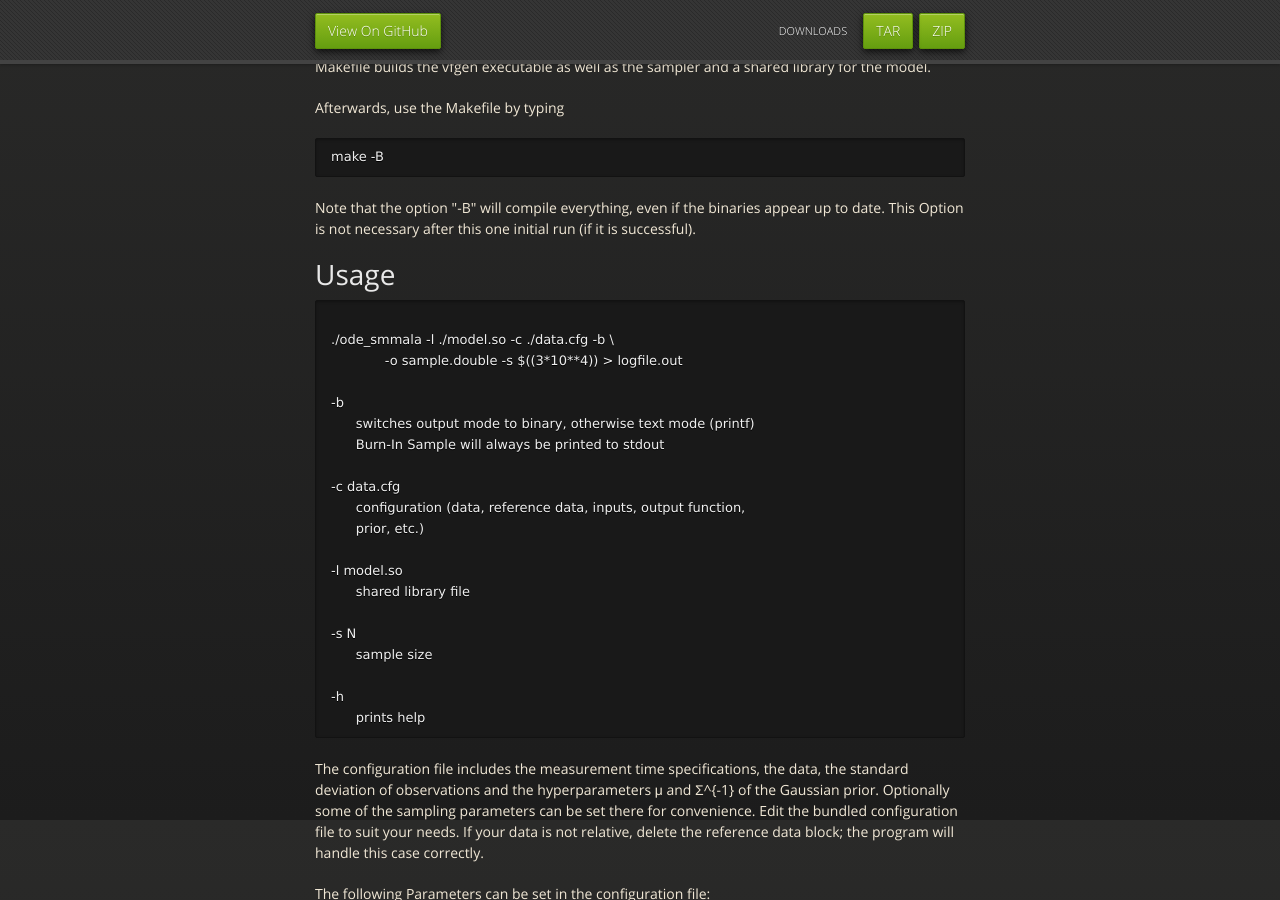
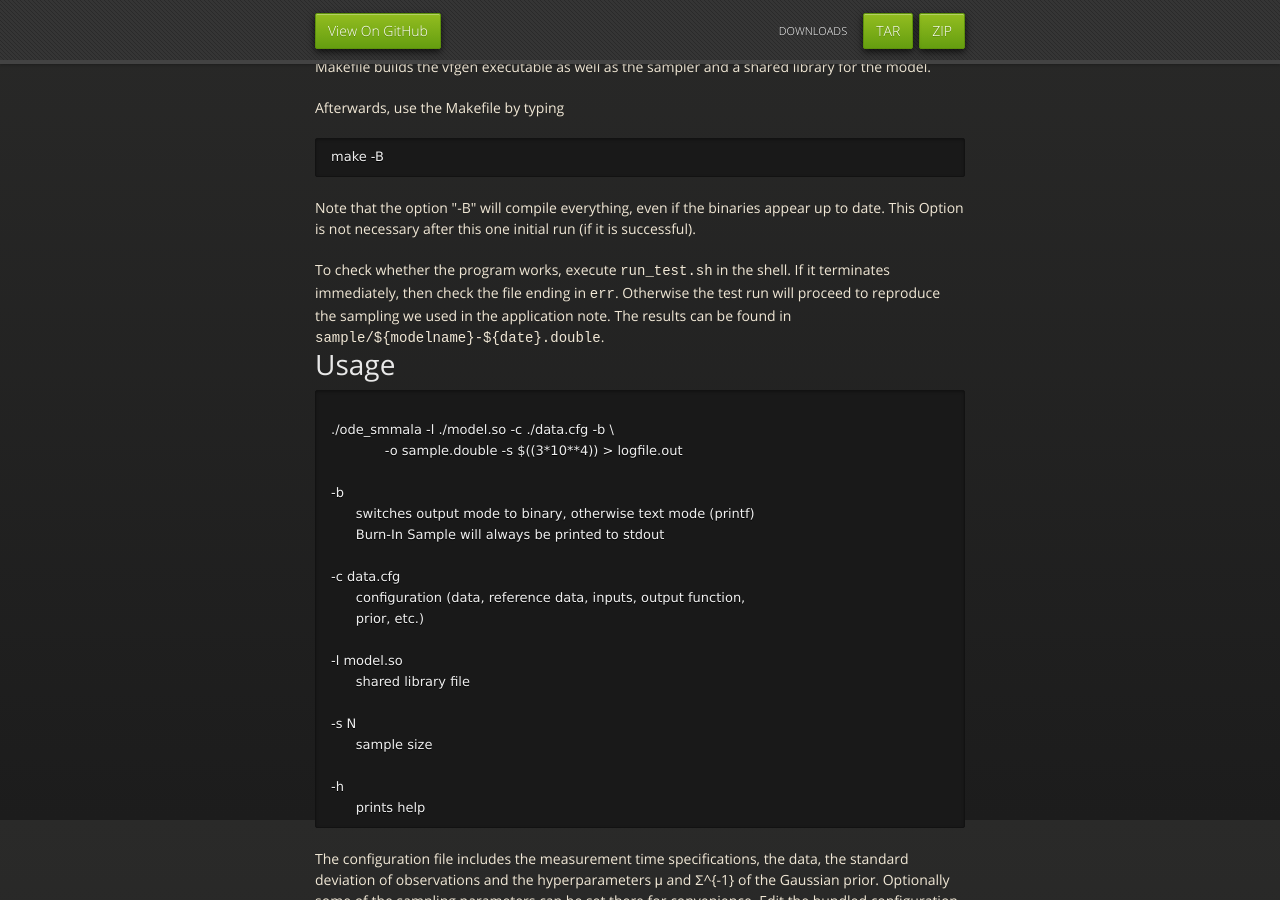
Before and after one commit to a-kramer/mcmc_clib, a Jekyll site: the page index.html, which Jekyll copies as it is, in a window 1280 px wide and 900 px high, scrolled down 980 px. Built offline with Jekyll 4.4.1, drawn with Linux system fonts in a browser that asks for light colours; nearby versions of some CDN libraries.

Commit message:
additions in index.html

```diff
--- a/index.html
+++ b/index.html
@@ -90,6 +90,12 @@ well as the sampler and a shared library for the model.</p>
 <p>Note that the option "-B" will compile everything, even if the
 binaries appear up to date. This Option is not necessary after this
 one initial run (if it is successful).</p>
+
+To check whether the program works, execute <tt>run_test.sh</tt> in the
+shell. If it terminates immediately, then check the file ending in
+<tt>err</tt>. Otherwise the test run will proceed to reproduce the
+sampling we used in the application note. The results can be found
+in <tt>sample/${modelname}-${date}.double</tt>.
 
 <h1>
 <a name="usage" class="anchor" href="#usage"><span class="octicon octicon-link"></span></a>Usage</h1>
```
